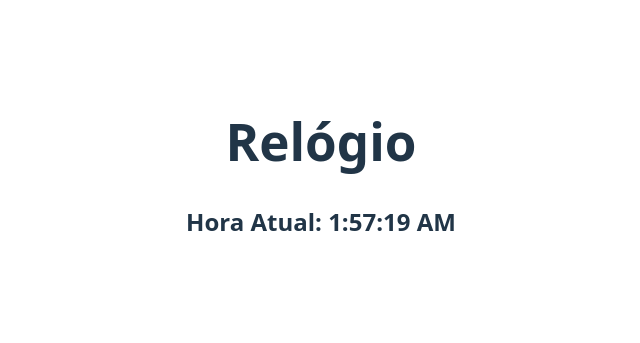
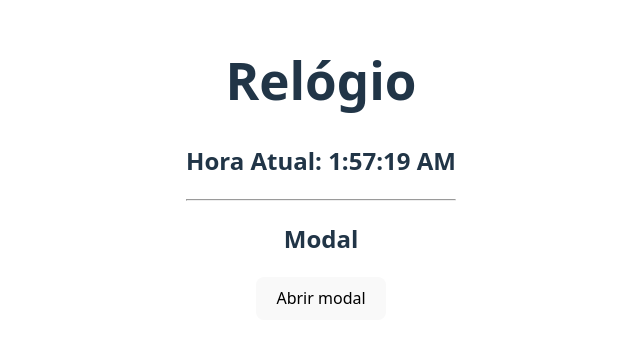
Before and after one commit to gabriellydasi/avanti-innovation-class-2025, a React (Vite) app in the folder react/5_uicomponents/: page / in a window 1280 px wide. Shown: the part 231-574 px from the top of the page, without its empty margins (319-959 px from the left). Built offline with nearby package versions, Linux system fonts and the light colour scheme.

Commit message:
Seção 03 | Componentes UI | Aula 26 - Desenvolvendo UI Components - Modal - Criando o JSX

```diff
--- a/react/5_uicomponents/src/App.jsx
+++ b/react/5_uicomponents/src/App.jsx
@@ -1,11 +1,16 @@
 import './App.css'
 import Clock from './components/Clock/Clock'
+import Modal from './components/Modal/Modal'
 
 function App() {
   return (
     <>
       <h1>Relógio</h1>
       <Clock/>
+      <hr />
+
+      <h2>Modal</h2>
+      <Modal/>
     </>
   )
 }
--- /dev/null
+++ b/react/5_uicomponents/src/components/Modal/Modal.jsx
@@ -0,0 +1,26 @@
+import { useState } from 'react'
+import styles from './Modal.module.css'
+
+const Modal = () => {
+    const [isOpen, setIsOpen] = useState(false)
+
+    return (
+    <div className={styles.container}>
+        <button onClick={() => setIsOpen(true)}className={styles.openButton}>Abrir modal</button>
+
+        {isOpen && (
+            <div className={styles.modal}>
+                <div className={styles.modalContent}>
+                    <h2>Título do modal</h2>
+                    <p>Conteúdo do modal</p>
+                    <button onClick={() => setIsOpen(false)} className={styles.closeButton}>
+                        X
+                    </button>
+                </div>
+            </div>
+        )}
+    </div>
+    )
+}
+
+export default Modal
```
Also changed, not shown: react/5_uicomponents/src/components/Modal/Modal.module.css (added).
